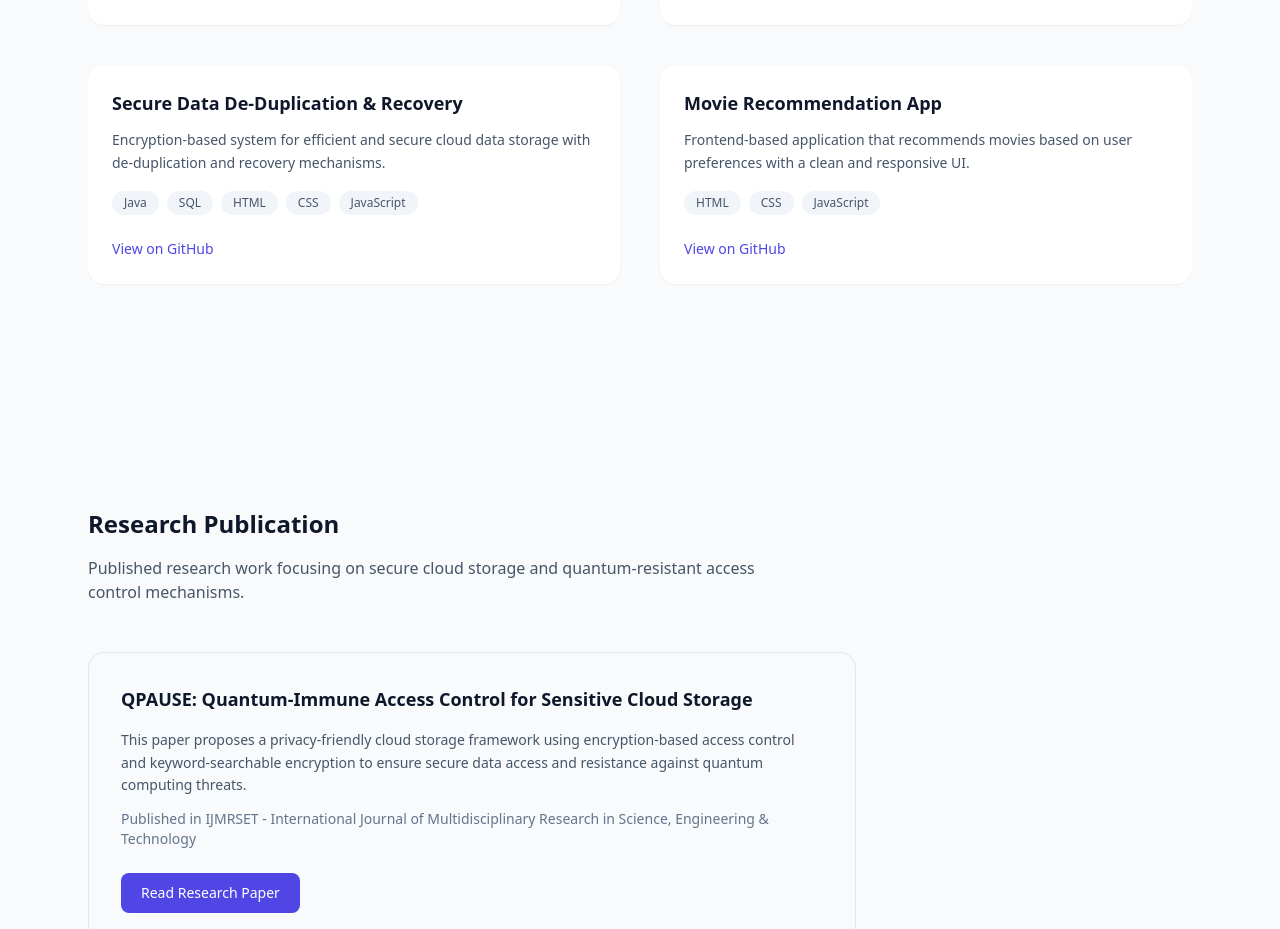
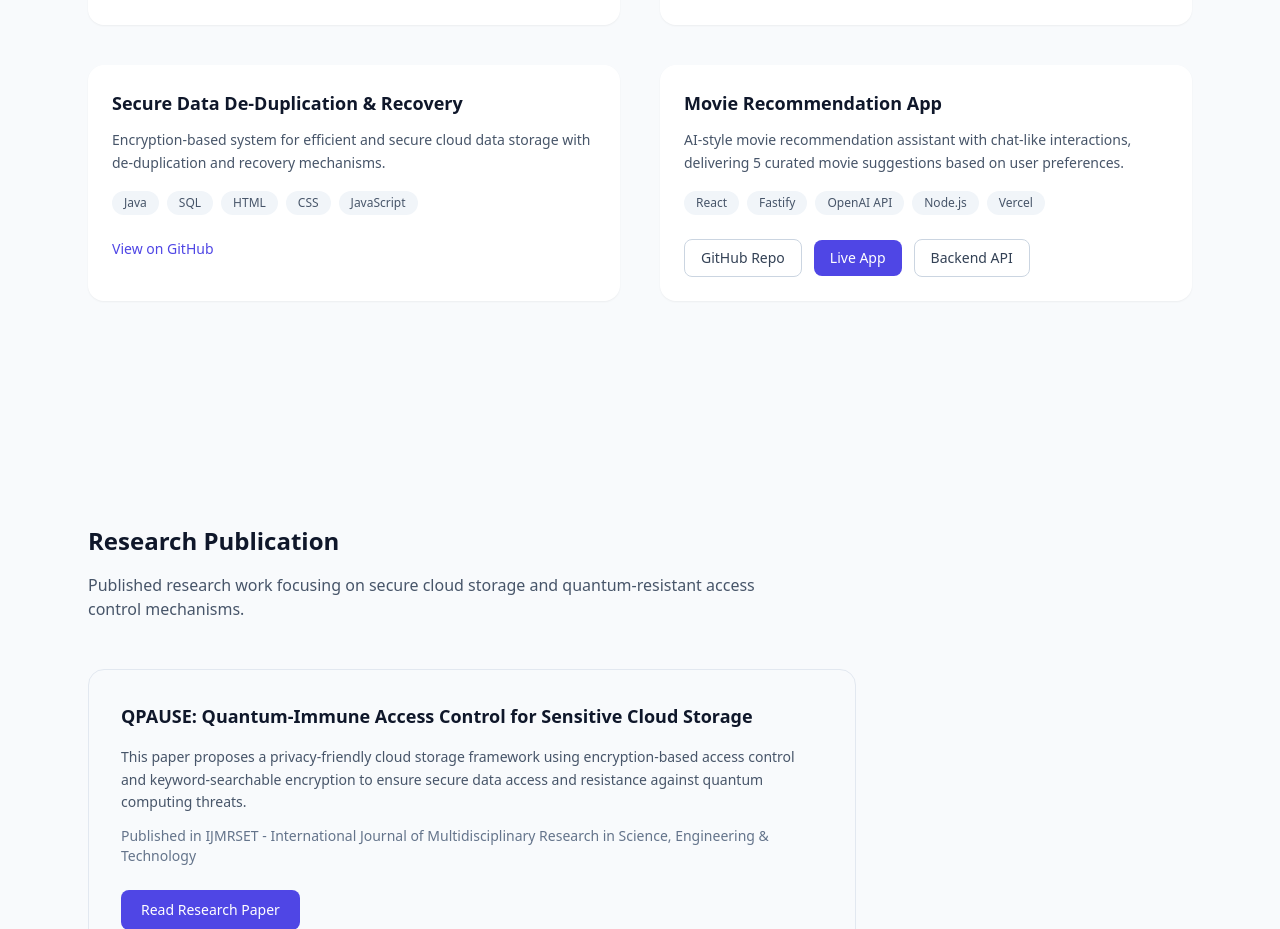
Before and after one commit to Venkateshagali/venkatesha-portfolio, a React (Vite) app: page / in a window 1280 px wide. Shown: the part 4700-5629 px from the top of the page. Built offline with nearby package versions, Linux system fonts and the light colour scheme.

Commit message:
Update movie recommendation project card with live app and API links

```diff
--- a/src/App.jsx
+++ b/src/App.jsx
@@ -728,24 +728,42 @@ export default function App() {
           <h4 className="font-semibold text-slate-900 text-lg">Movie Recommendation App</h4>
 
           <p className="text-sm text-slate-600 mt-3 leading-relaxed">
-            Frontend-based application that recommends movies based on
-            user preferences with a clean and responsive UI.
+            AI-style movie recommendation assistant with chat-like interactions,
+            delivering 5 curated movie suggestions based on user preferences.
           </p>
 
           <div className="flex flex-wrap gap-2 mt-4">
-            {["HTML", "CSS", "JavaScript"].map(t => (
+            {["React", "Fastify", "OpenAI API", "Node.js", "Vercel"].map(t => (
               <span key={t} className="text-xs px-3 py-1 rounded-full bg-slate-100 text-slate-600">{t}</span>
             ))}
           </div>
 
+          <div className="flex flex-wrap items-center gap-3 mt-6">
             <a
               href="https://github.com/Venkateshagali/movie-recommendation-app"
               target="_blank"
               rel="noreferrer"
-            className="inline-block mt-6 text-sm font-medium text-indigo-600 hover:underline"
+              className="inline-flex items-center px-4 py-2 rounded-lg border border-slate-300 text-sm font-medium text-slate-700 hover:bg-slate-50 transition"
             >
-            View on GitHub
+              GitHub Repo
             </a>
+            <a
+              href="https://movie-recommendation-frontend-two.vercel.app/"
+              target="_blank"
+              rel="noreferrer"
+              className="inline-flex items-center px-4 py-2 rounded-lg bg-indigo-600 text-sm font-medium text-white hover:bg-indigo-700 transition"
+            >
+              Live App
+            </a>
+            <a
+              href="https://movie-recommendation-backend-beryl.vercel.app/"
+              target="_blank"
+              rel="noreferrer"
+              className="inline-flex items-center px-4 py-2 rounded-lg border border-slate-300 text-sm font-medium text-slate-700 hover:bg-slate-50 transition"
+            >
+              Backend API
+            </a>
+          </div>
         </div>
       </div>
 
```
Lines whose indentation alone changed are shown as unchanged.
